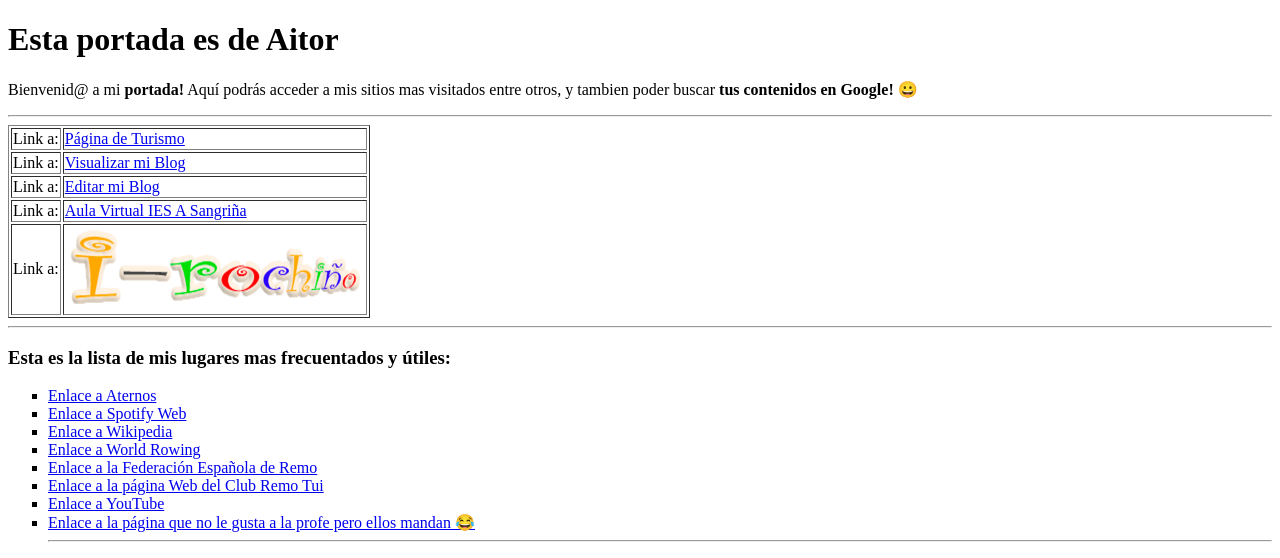
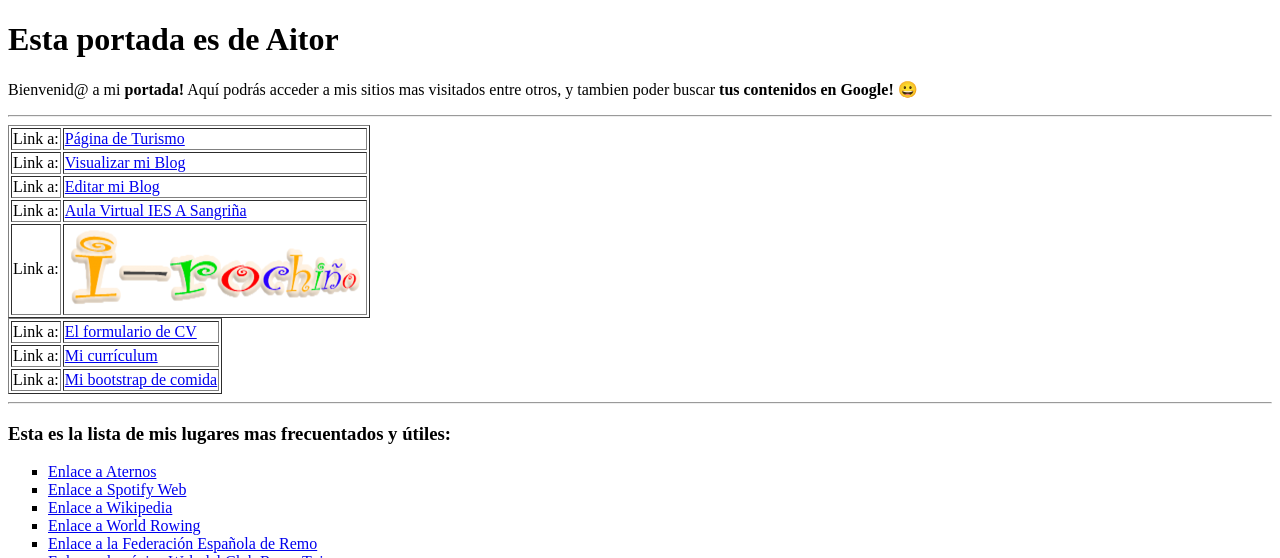
Before and after one commit to elrincondeaitormartinez/elrincondeaitormartinez.github.io, a plain HTML site: page index.html in a window 1280 px wide. Shown: the top 558 px of the page. Drawn offline with Linux system fonts and the light colour scheme.

Commit message:
Update index.html

```diff
--- a/index.html
+++ b/index.html
@@ -32,6 +32,21 @@
 </tr>
 </tbody>
 </table>
+<table border="1">
+<tbody>
+<td>Link a:</td>
+<td><a href="elrincondeaitormartinez.github.io/formulario/fordebien.html">El formulario de CV </a></td>
+</tr>
+<tr>
+<td>Link a:</td>
+<td><a href="elrincondeaitormartinez.github.io/startbootstrap-business-casual-gh-pages/index.html">Mi currículum </a></td>
+</tr>
+<tr>
+<td>Link a:</td>
+<td><a href="https://elrincondeaitormartinez.wordpress.com/wp-admin">Mi bootstrap de comida </a></td>
+</tr>
+</tbody>
+</table>
 <hr></hr>
 <h3>Esta es la lista de mis lugares mas frecuentados y útiles:</h3>
 <ul type="square">
```
